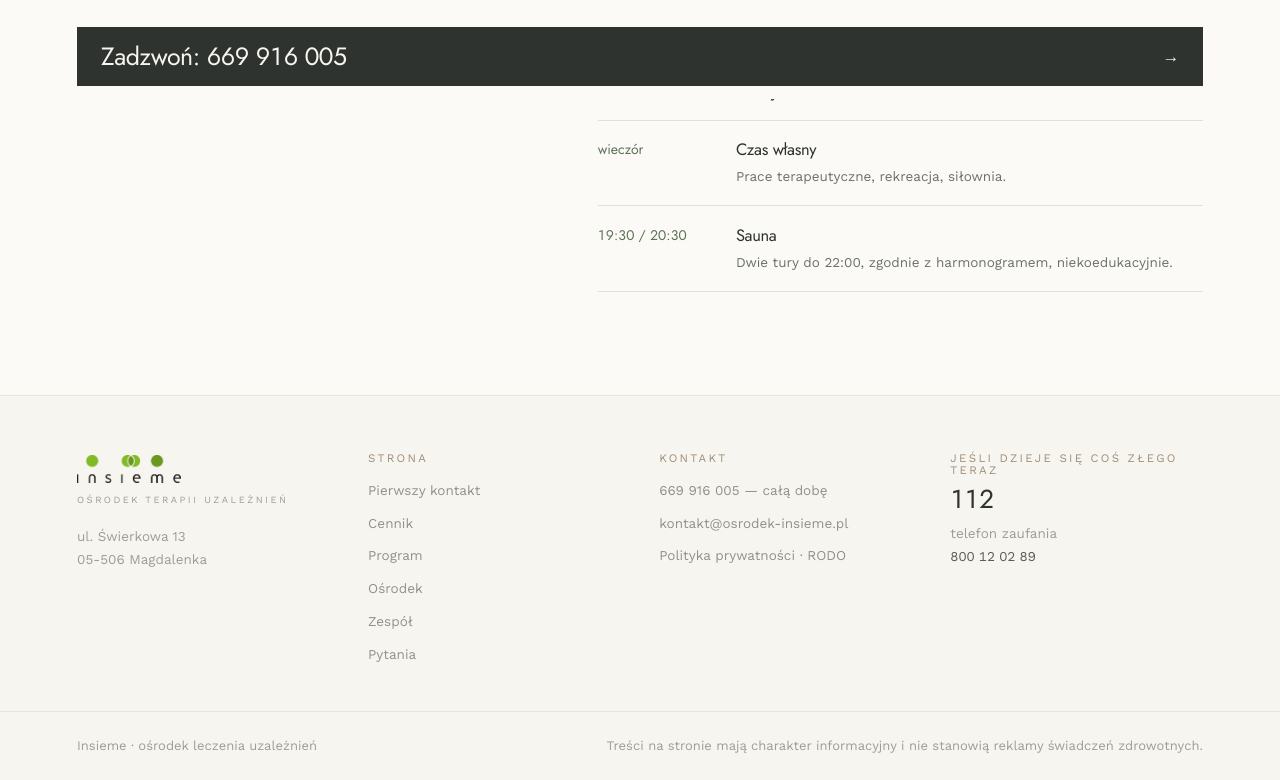
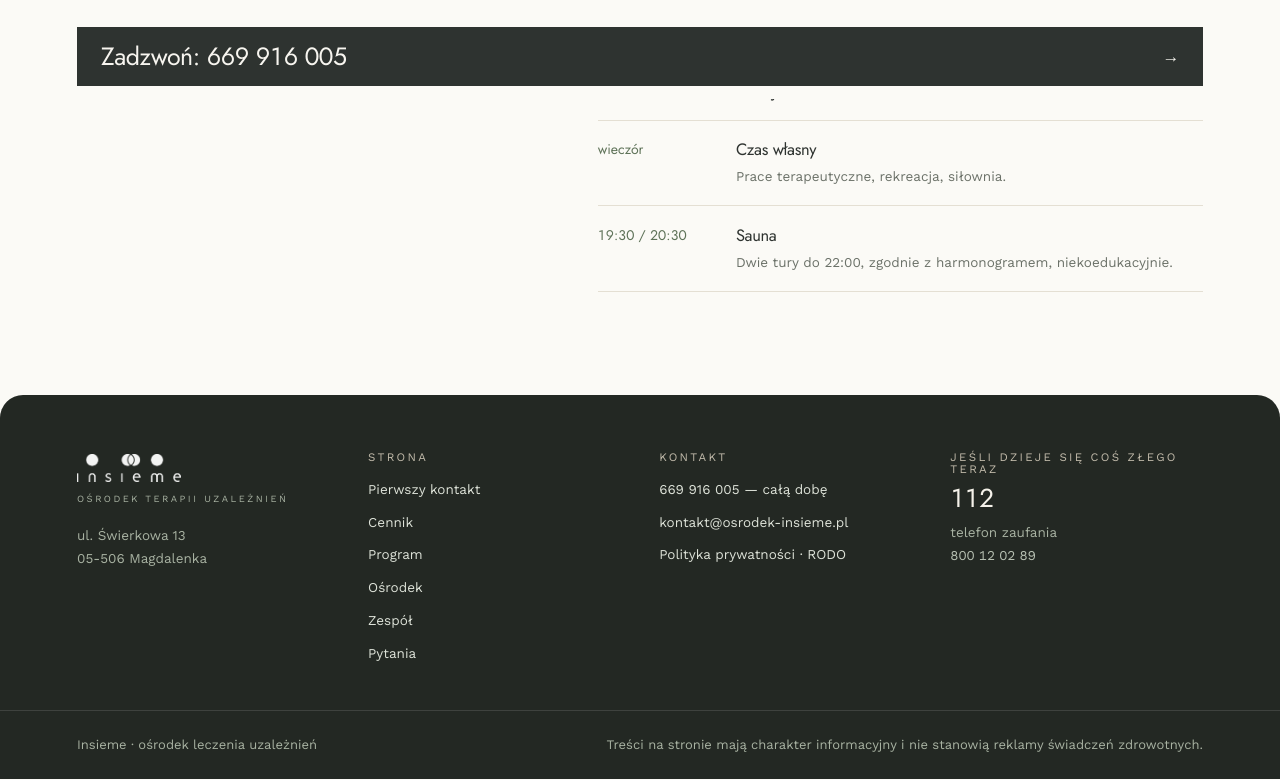
Before and after one commit to frankot/inseme, a Next.js app: page /program in a window 1280 px wide. Shown: the part 1445-2225 px from the top of the page. Built offline with nearby package versions, Linux system fonts and the light colour scheme.

Commit message:
centered header + rounded REVOLUTION

```diff
--- a/src/app/globals.css
+++ b/src/app/globals.css
@@ -86,6 +86,8 @@
   --radius-2xl: calc(var(--radius) * 1.8);
   --radius-3xl: calc(var(--radius) * 2.2);
   --radius-4xl: calc(var(--radius) * 2.6);
+  /* The stacked bands' corners — the only curve on the site. */
+  --radius-slab: clamp(14px, 1.8vw, 28px);
 
   /*
    * Fluid type scale. Each step carries its own leading and tracking, so a
@@ -155,6 +157,14 @@
   --spacing-section-sm: clamp(32px, 4vw, 56px);
   --spacing-card: clamp(24px, 2.4vw, 36px);
   --spacing-gap: clamp(14px, 1.4vw, 20px);
+  /*
+   * The page reads as sheets of paper on a darker ground: the odd-numbered
+   * bands are raised and pulled this far out over the even-numbered ones above
+   * and below them, which is what puts something behind their rounded corners.
+   * The depth lives here because the hero — the first thing a sheet is laid
+   * on, and not a `Section` — has to clear the same overhang.
+   */
+  --spacing-slab: clamp(24px, 3.2vw, 48px);
   /* Bar heights shrink at the nav breakpoint — see :root below. */
   --spacing-nav: var(--nav-h);
   --spacing-nav-sticky: var(--nav-h-sticky);
@@ -268,7 +278,8 @@
   --chart-3: var(--clay-600);
   --chart-4: var(--ink-400);
   --chart-5: var(--ink-900);
-  /* The design is square-cornered throughout. */
+  /* The design is square-cornered throughout — see --radius-slab for the one
+     deliberate exception. */
   --radius: 0rem;
   --sidebar: var(--bone);
   --sidebar-foreground: var(--ink-900);
--- a/src/components/site/chrome/site-footer.tsx
+++ b/src/components/site/chrome/site-footer.tsx
@@ -15,7 +15,13 @@ export function SiteFooter({
   contact?: SiteContact;
 }) {
   return (
-    <footer className="border-t border-line bg-bone">
+    /*
+     * The stack closes on a dark sheet, pulled up over the last band with a
+     * curved top — the mirror of how a raised band is laid over the one below
+     * it. The foot stays square: it is the page's bottom edge, with nothing
+     * behind it for a curve to be cut against.
+     */
+    <footer className="-mt-slab rounded-t-slab bg-ink-950">
       <Container className="grid gap-9 gap-x-[clamp(24px,3vw,64px)] pt-[clamp(40px,4.5vw,64px)] pb-[clamp(32px,3.5vw,48px)] sm:grid-cols-2 lg:grid-cols-4">
         <div>
           <SiteImage
@@ -23,12 +29,15 @@ export function SiteFooter({
             alt="Insieme"
             width={244}
             height={72}
-            className="h-8 w-26 object-contain object-left"
+            // The mark is drawn for light grounds; on this one it is knocked
+            // back to white, the same treatment the header gives it over the
+            // hero photograph.
+            className="h-8 w-26 object-contain object-left brightness-0 opacity-95 invert"
           />
-          <span className="mt-2 block text-[9.5px] uppercase tracking-[0.26em] text-ink-200">
+          <span className="mt-2 block text-[9.5px] uppercase tracking-[0.26em] text-on-dark-muted">
             {content.tagline}
           </span>
-          <span className="mt-[18px] block text-[13.5px] leading-[1.7] text-ink-200">
+          <span className="mt-[18px] block text-[13.5px] leading-[1.7] text-on-dark-muted">
             {contact.addressLine1}
             <br />
             {contact.addressLine2}
@@ -56,24 +65,24 @@ export function SiteFooter({
         </FooterColumn>
 
         <div className="flex flex-col gap-2.5">
-          <span className="text-eyebrow uppercase tracking-[0.2em] text-clay-600">
+          <span className="text-eyebrow uppercase tracking-[0.2em] text-clay-300">
             {content.emergencyLabel}
           </span>
-          <span className="font-heading text-[26px] leading-none tracking-[-0.03em] tabular-nums text-ink-900">
+          <span className="font-heading text-[26px] leading-none tracking-[-0.03em] tabular-nums text-on-dark">
             {content.emergencyNumber}
           </span>
-          <span className="text-[13.5px] leading-[1.7] text-ink-200">
+          <span className="text-[13.5px] leading-[1.7] text-on-dark-muted">
             {content.helplineLabel}
             <br />
-            <span className="tabular-nums text-ink-500">
+            <span className="tabular-nums text-on-dark-sage-2">
               {content.helplineNumber}
             </span>
           </span>
         </div>
       </Container>
 
-      <div className="border-t border-line">
-        <Container className="flex flex-wrap justify-between gap-x-11 gap-y-2 py-6 text-[13px] text-ink-200">
+      <div className="border-t border-white/12">
+        <Container className="flex flex-wrap justify-between gap-x-11 gap-y-2 py-6 text-[13px] text-on-dark-muted">
           <span>{content.legalName}</span>
           <span className="max-w-[46em]">{content.disclaimer}</span>
         </Container>
@@ -91,7 +100,12 @@ function FooterColumn({
 }) {
   return (
     <div className="flex flex-col gap-2.5">
-      <span className="mb-1 text-eyebrow uppercase tracking-[0.2em] text-clay-600">
+      {/*
+        The warm label tier survives the swap to a dark ground: clay-600 reads
+        as the eyebrow colour on cream, clay-300 does the same job here. Going
+        neutral would have cost the footer the one hue that marks a label.
+      */}
+      <span className="mb-1 text-eyebrow uppercase tracking-[0.2em] text-clay-300">
         {title}
       </span>
       {children}
@@ -109,7 +123,7 @@ function FooterLink({
   return (
     <a
       href={href}
-      className="text-[13.5px] leading-[1.7] text-ink-300 transition-colors hover:text-sage-600"
+      className="text-[13.5px] leading-[1.7] text-on-dark-lead transition-colors hover:text-sage-300"
     >
       {children}
     </a>
--- a/src/components/site/chrome/site-header.tsx
+++ b/src/components/site/chrome/site-header.tsx
@@ -89,7 +89,10 @@ export function SiteHeader({
       <header
         inert={!barShown}
         className={cn(
-          "inset-x-0 top-0 z-70 border-b border-line-strong bg-cream",
+          // Glass effect: a delicate frosted layer floating over the page, held
+          // in place with backdrop blur and a subtle border. No shape — just
+          // transparency and the blur that makes the seam read.
+          "inset-x-0 top-0 z-70 border-b border-line/30 bg-cream/80 backdrop-blur-md",
           // Subpages have no hero to overlap, so the bar takes up its own space
           // and stays put; on the homepage it floats over the photograph.
           solid ? "sticky" : "fixed",
--- a/src/components/site/chrome/subpage-layout.tsx
+++ b/src/components/site/chrome/subpage-layout.tsx
@@ -40,7 +40,13 @@ export function SubpageLayout({
           breadcrumb={breadcrumb}
         />
       )}
-      {children}
+      {/*
+        The footer is pulled up over whatever ends the page. On the homepage the
+        last band already carries that overhang in its padding; here the pages
+        end in ordinary containers, so the room is given back once, for all of
+        them, rather than on every page's last element.
+      */}
+      <div className="pb-slab">{children}</div>
     </>
   );
 }
--- a/src/components/site/sections/hero.tsx
+++ b/src/components/site/sections/hero.tsx
@@ -38,7 +38,7 @@ export function Hero({
 
       <SiteHeader contact={contact} />
 
-      <div className="relative mx-auto flex h-full max-w-[1440px] flex-col justify-end nav:h-auto nav:min-h-[min(100svh,var(--hero-max))] gap-[clamp(20px,1.5vw,24px)] px-gutter pt-[calc(var(--nav-h)+clamp(28px,5vh,64px))] pb-[clamp(40px,5vw,72px)]">
+      <div className="relative mx-auto flex h-full max-w-[1440px] flex-col justify-end nav:h-auto nav:min-h-[min(100svh,var(--hero-max))] gap-[clamp(20px,1.5vw,24px)] px-gutter pt-[calc(var(--nav-h)+clamp(28px,5vh,64px))] pb-[calc(clamp(40px,5vw,72px)+var(--spacing-slab))]">
         <div>
           <p className="mb-[clamp(18px,2vw,28px)] flex items-center gap-3.5 text-eyebrow uppercase tracking-[0.22em] text-on-dark-lead text-shadow-nav">
             <span
@@ -92,7 +92,7 @@ export function Hero({
 
       <span
         aria-hidden
-        className="pointer-events-none absolute bottom-3.5 left-1/2 animate-cue text-sm text-bone"
+        className="pointer-events-none absolute bottom-[calc(var(--spacing-slab)+14px)] left-1/2 animate-cue text-sm text-bone"
       >
         ↓
       </span>
--- a/src/content/home.ts
+++ b/src/content/home.ts
@@ -63,7 +63,7 @@ export const heroDefaults: HeroContent = {
    * Registry number right below the main title. Placeholder until the real
    * RPWDL entry is to hand.
    */
-  rpwdl: { label: "Numer w RPWDL", number: "00000000000000" },
+  rpwdl: { label: "Numer w RPWDL", number: "000000234596" },
   image: { src: "/placeholder/dom-staw.jpg", alt: "" },
 };
 
--- a/src/lib/utils.ts
+++ b/src/lib/utils.ts
@@ -22,10 +22,33 @@ const FONT_SIZES = [
   "eyebrow",
 ];
 
+/**
+ * The named spacing steps (`--spacing-*` in globals.css). Same story as the
+ * type scale: tailwind-merge only knows Tailwind's numeric spacing, so it read
+ * `pb-section` as a class it had never heard of and left it sitting beside the
+ * `pb-[calc(…)]` it was meant to replace — with the winner decided by stylesheet
+ * order rather than by the override. Declaring the steps here puts every
+ * padding, margin and gap utility built on them in the right conflict group.
+ */
+const SPACING = [
+  "gutter",
+  "section",
+  "section-lg",
+  "section-sm",
+  "card",
+  "gap",
+  "slab",
+  "nav",
+  "nav-sticky",
+];
+
 const twMerge = extendTailwindMerge({
   extend: {
     classGroups: {
       "font-size": [{ text: FONT_SIZES }],
+    },
+    theme: {
+      spacing: SPACING,
     },
   },
 });
```
Also changed, not shown: src/components/site/ui/section.tsx (+15 -36 lines), src/components/site/ui/slab.tsx (added, +74 -0 lines).
